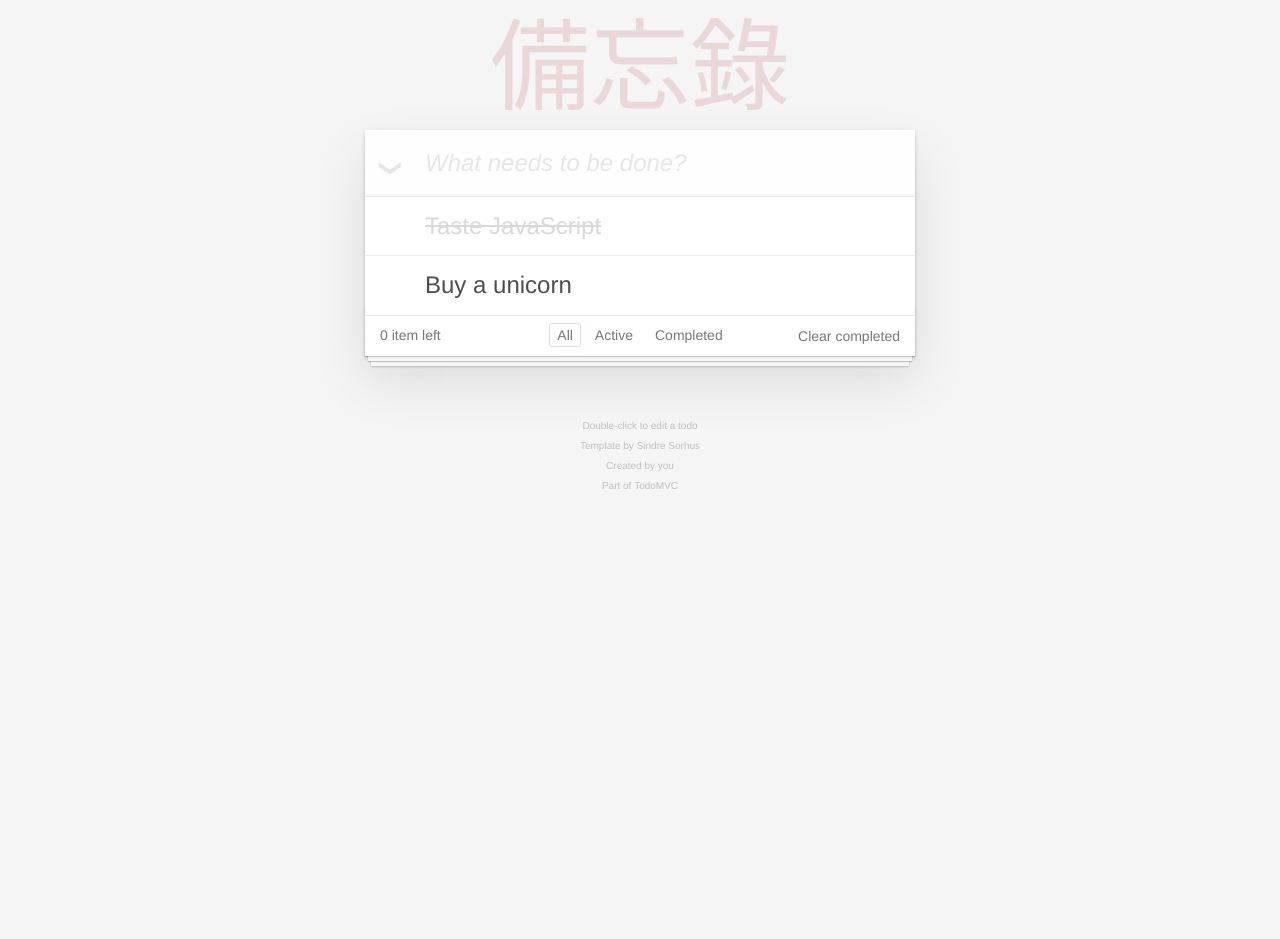
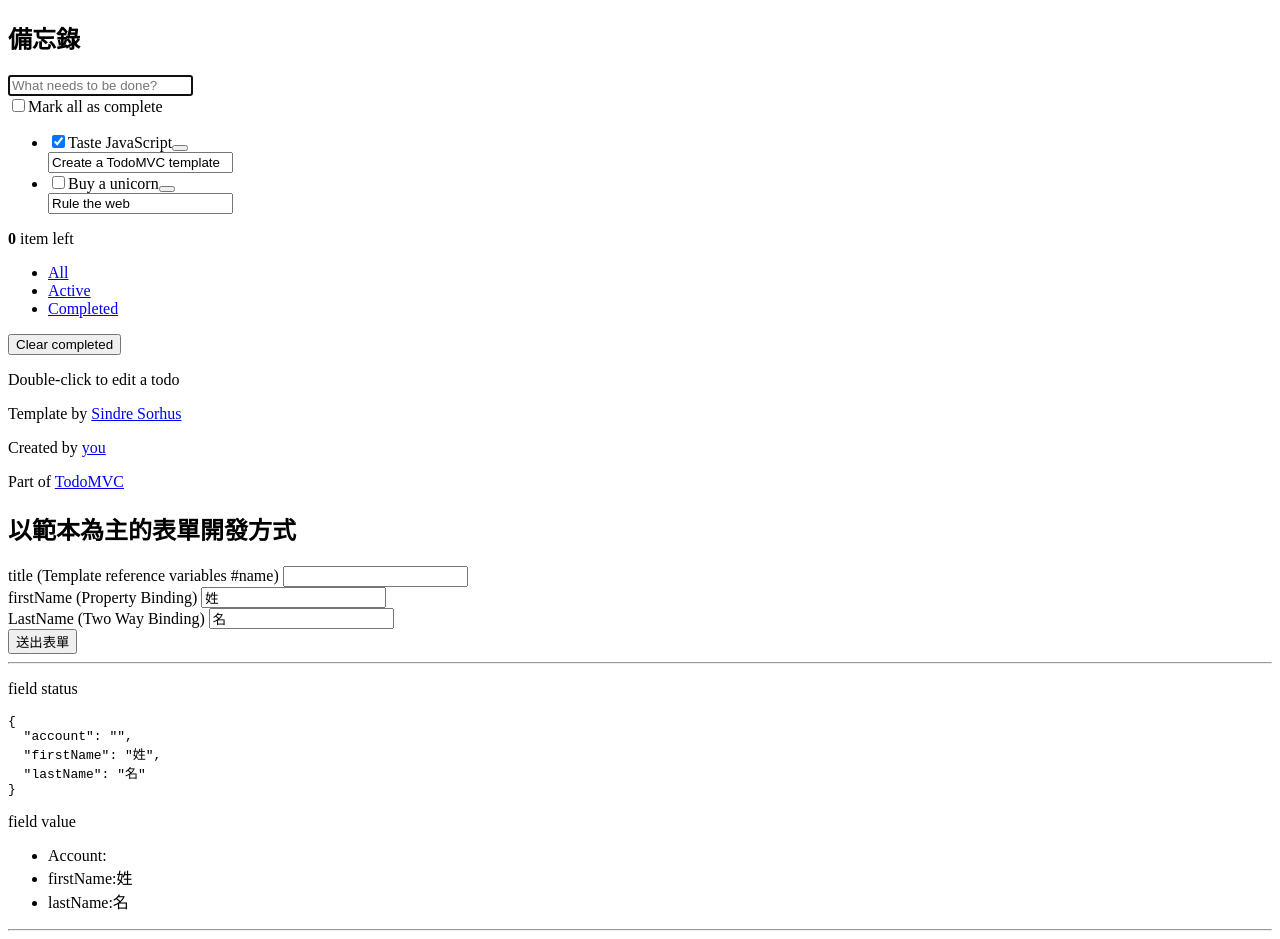
Before and after one commit to WuSinSian/todoApp, an Angular app: page / in a window 1280 px wide. Before the commit the page ends 800 px from the top, so only its background shows below. Built offline with nearby package versions, Linux system fonts and the light colour scheme.

Commit message:
ng g c  form/class

```diff
--- a/src/app/app.component.html
+++ b/src/app/app.component.html
@@ -51,3 +51,4 @@
 			</footer>
 		</section>
 		<app-footer></app-footer>
+    <app-class></app-class>
--- a/src/app/app.module.ts
+++ b/src/app/app.module.ts
@@ -6,13 +6,17 @@ import { HttpModule } from '@angular/http';
 import { AppComponent } from './app.component';
 import { TitleComponent } from './title/title.component';
 import { FooterComponent } from './footer/footer.component';
+import { ClassComponent } from './form/class/class.component';
+import { ReactiveComponent } from './form/reactive/reactive.component';
 
 
 @NgModule({
   declarations: [
     AppComponent,
     TitleComponent,
-    FooterComponent
+    FooterComponent,
+    ClassComponent,
+    ReactiveComponent
   ],
   imports: [
     BrowserModule,
--- /dev/null
+++ b/src/app/form/class/class.component.html
@@ -0,0 +1,32 @@
+
+<h2>以範本為主的表單開發方式</h2>
+<!--<form class="main" #f="ngForm" (ngSubmit)="onSubmit(f)">-->
+<form class="form-horizontal"  #f="ngForm" (ngSubmit)="doSubmit(f, $event)" >
+  <label>
+    title (Template reference variables #name)
+    <input type="text" name="account" ngModel #account="ngModel" required>
+  </label>
+  <br>
+  <label>
+    firstName (Property Binding)
+    <input type="text" name="firstName" [ngModel]="data.firstName">
+  </label>
+  <br>
+  <label>
+    LastName (Two Way Binding)
+    <input type="text" name="lastName" [(ngModel)]="data.lastName">
+  </label>
+  <br>
+   <button class="destroy" type="submit">送出表單</button>
+</form>
+<hr>
+<P>field status </P>
+<pre>{{f.value|json}}</pre>
+
+<P>field value</P>
+<ul>
+  <li>Account:{{account.value}}</li>
+  <li>firstName:{{data.firstName}}</li>
+  <li>lastName:{{data.lastName}}</li>
+</ul>
+<hr>
--- /dev/null
+++ b/src/app/form/class/class.component.ts
@@ -0,0 +1,34 @@
+import { Component, OnInit } from '@angular/core';
+import { NgForm } from '@angular/forms';
+
+@Component({
+  selector: 'app-class',
+  templateUrl: './class.component.html',
+  styleUrls: ['./class.component.css']
+})
+export class ClassComponent implements OnInit {
+  data: any = {};
+  constructor() { }
+
+  ngOnInit() {
+        this.data = {
+        'firstName': '姓',
+        'lastName': '名'
+     };
+  }
+
+    // onSubmit(form){
+  //   this.data.firstName = form.controls.firstName.value;
+  //   console.log(form);
+
+  // }
+
+   doSubmit(form: NgForm, $event) {
+      console.log(form);
+      console.log($event);
+      if (form.invalid) {
+        alert('表單無效，請檢查欄位!');
+      }
+  }
+
+}
--- /dev/null
+++ b/src/app/form/reactive/reactive.component.html
@@ -0,0 +1,3 @@
+<p>
+  reactive works!
+</p>
--- /dev/null
+++ b/src/app/form/reactive/reactive.component.ts
@@ -0,0 +1,15 @@
+import { Component, OnInit } from '@angular/core';
+
+@Component({
+  selector: 'app-reactive',
+  templateUrl: './reactive.component.html',
+  styleUrls: ['./reactive.component.css']
+})
+export class ReactiveComponent implements OnInit {
+
+  constructor() { }
+
+  ngOnInit() {
+  }
+
+}
--- a/src/index.html
+++ b/src/index.html
@@ -6,8 +6,8 @@
   <!--<link rel="icon" type="image/x-icon" href="favicon.ico">-->
     <title>Template • TodoMVC</title>
     <base href="/">
-		<link rel="stylesheet" href="../assets/css/base.css">
-		<link rel="stylesheet" href="../assets/css/index.css">
+		<!--<link rel="stylesheet" href="../assets/css/base.css">
+		<link rel="stylesheet" href="../assets/css/index.css">-->
 </head>
 <body>
   <app-root>Loading...</app-root>
```
Also changed, not shown: src/app/form/class/class.component.css (added), src/app/form/reactive/reactive.component.css (added), 2 other files (tests, documents, lock files or other folders).
